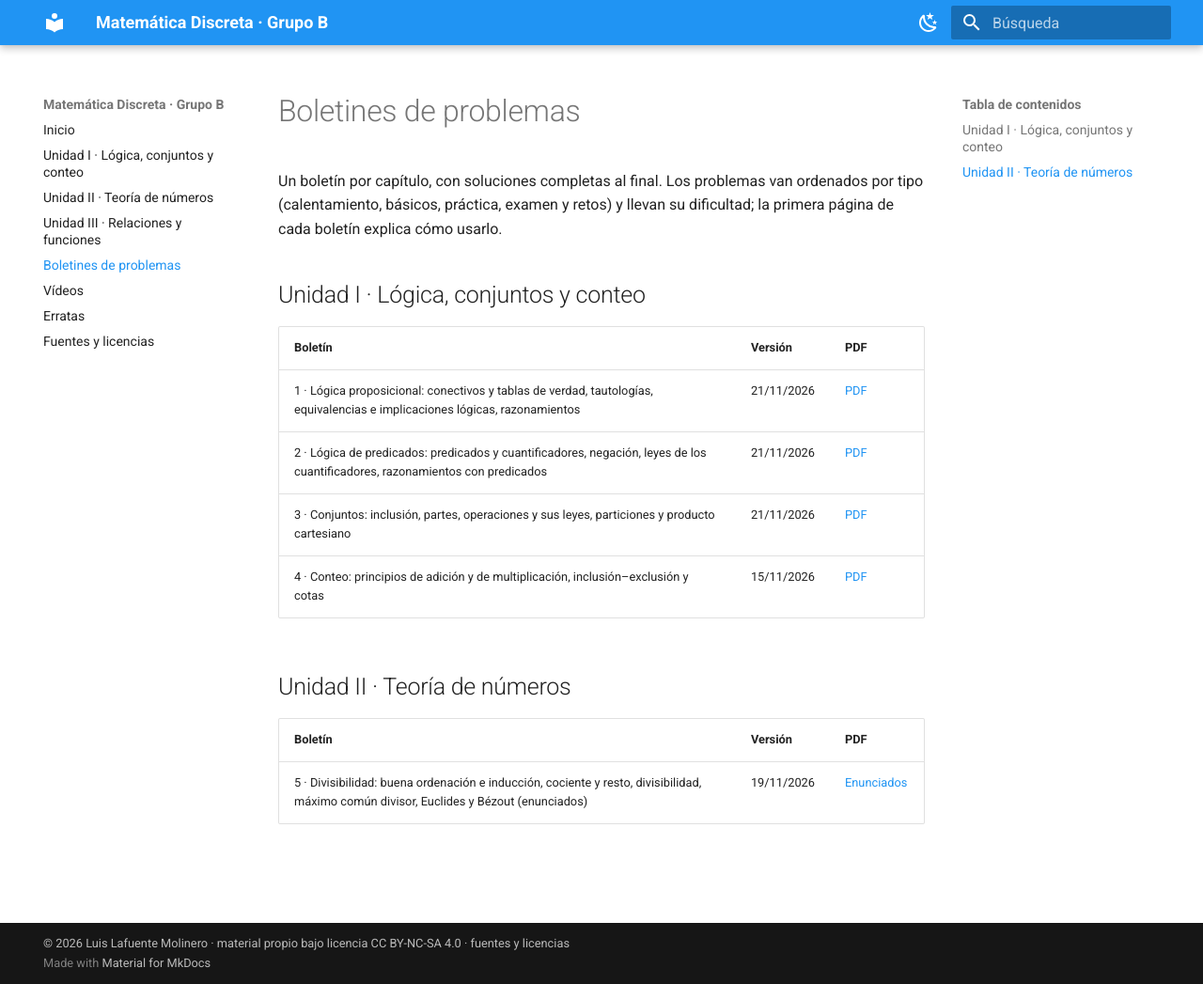
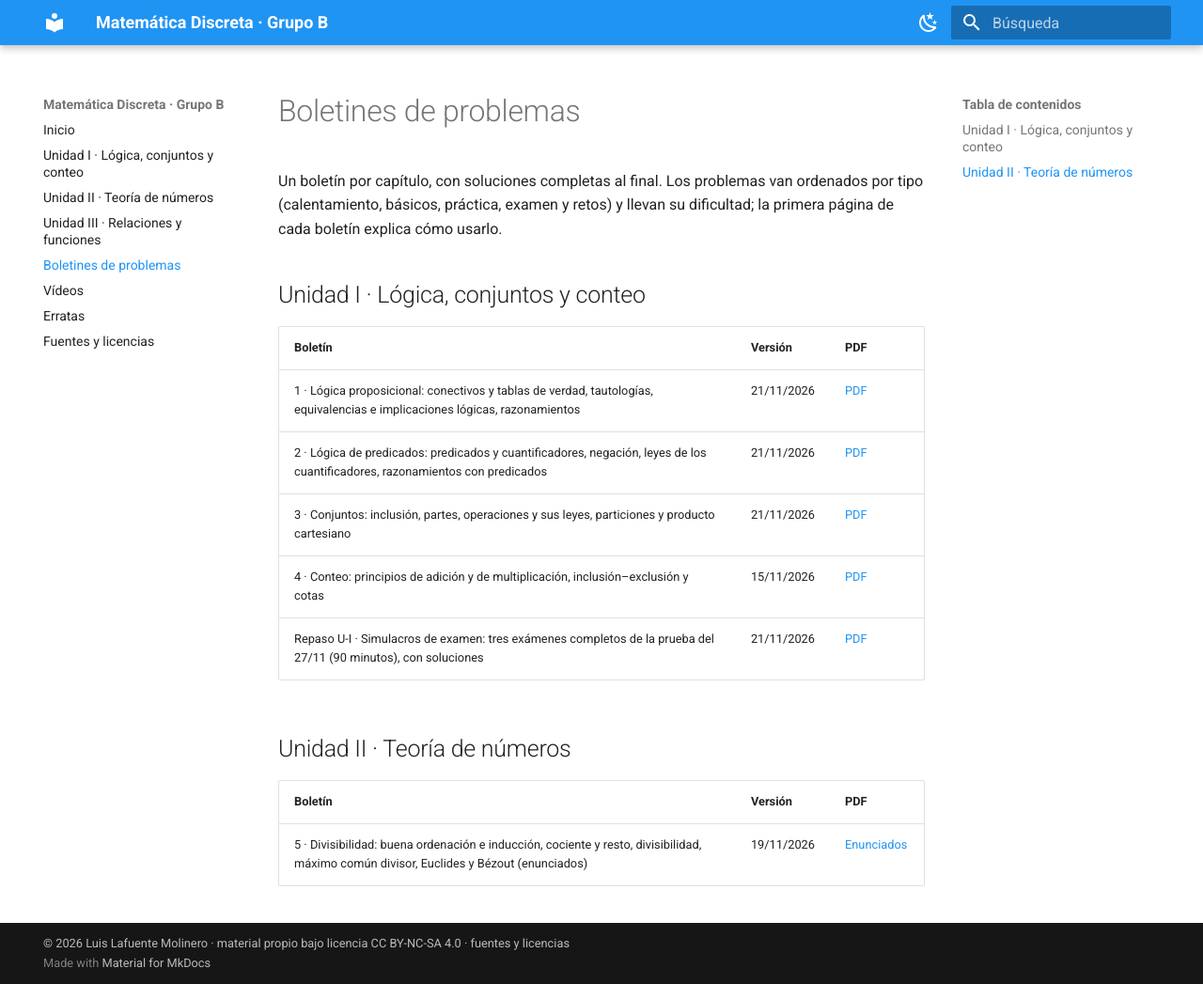
Before and after one commit to llafuent/md2627, an MkDocs documentation site: the page built from docs/boletines.md, in a window 1280 px wide and 1047 px high. Shown: the whole window at 94% size. Built offline with MkDocs 1.6.1 and Material for MkDocs 9.7.7, drawn with Linux system fonts in a browser that asks for light colours.

Commit message:
Publicar material: material/u1/boletinRepaso1.pdf, boletines.md

```diff
--- a/docs/boletines.md
+++ b/docs/boletines.md
@@ -11,6 +11,7 @@ básicos, práctica, examen y retos) y llevan su dificultad; la primera página
 | 2 · Lógica de predicados: predicados y cuantificadores, negación, leyes de los cuantificadores, razonamientos con predicados | 21/11/2026 | [PDF](material/u1/boletinPredicados.pdf) |
 | 3 · Conjuntos: inclusión, partes, operaciones y sus leyes, particiones y producto cartesiano | 21/11/2026 | [PDF](material/u1/boletinConjuntos.pdf) |
 | 4 · Conteo: principios de adición y de multiplicación, inclusión–exclusión y cotas | 15/11/2026 | [PDF](material/u1/boletinConteo.pdf) |
+| Repaso U-I · Simulacros de examen: tres exámenes completos de la prueba del 27/11 (90 minutos), con soluciones | 21/11/2026 | [PDF](material/u1/boletinRepaso1.pdf) |
 
 ## Unidad II · Teoría de números
 
```
Also changed, not shown: 1 other file.
